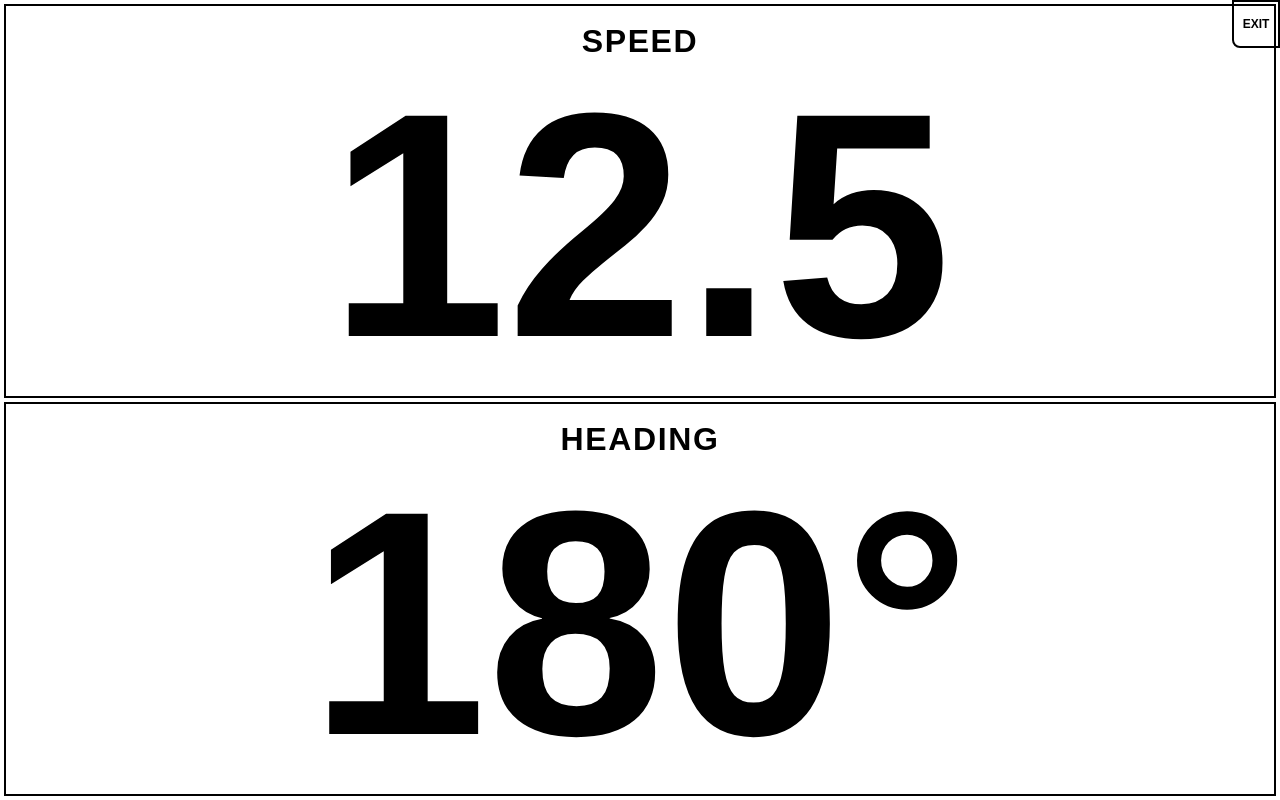
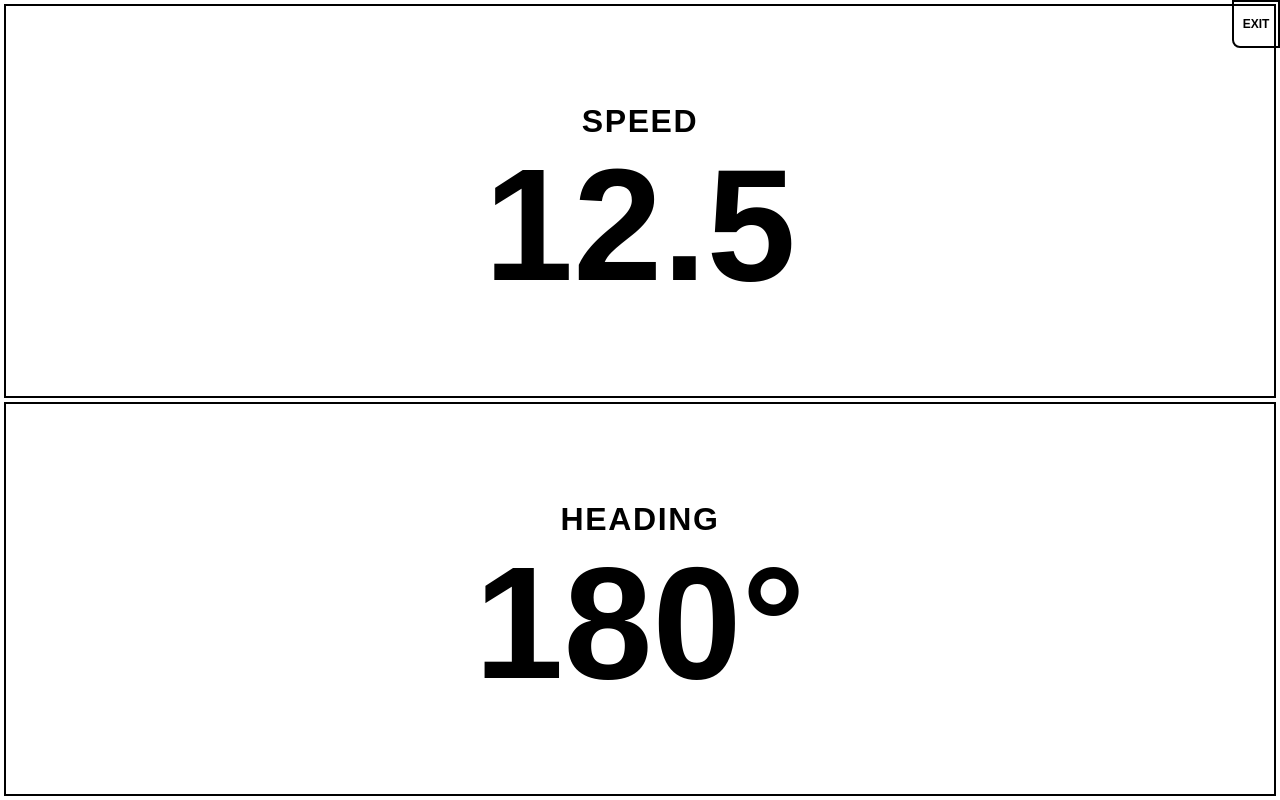
Before and after one commit to Albos02/winspeed-2, a React (Vite) app: page / in a window 1280 px wide. Both pictures are taken after a click on the button "START". Built offline with nearby package versions, Linux system fonts and the light colour scheme.

Commit message:
Increase data font sizes per layout

```diff
--- a/src/App.tsx
+++ b/src/App.tsx
@@ -43,7 +43,7 @@ export default function App() {
       {data.map(([label, value], i) => (
         <div key={i} className="flex flex-col items-center justify-center h-full w-full border-2 border-current p-1 overflow-hidden">
           <span className="text-[clamp(1rem,5vw,2rem)] font-bold uppercase tracking-wider">{label}</span>
-          <span className="text-[clamp(2rem,25vw,50vh)] font-black leading-none">{value}</span>
+          <span className={`font-black leading-none ${layout === '2s' ? 'text-[10rem]' : layout === '4s' ? 'text-[8rem]' : layout === '6s' ? 'text-[6rem]' : 'text-[5rem]'}`}>{value}</span>
         </div>
       ))}
       <button className="absolute top-0 right-0 w-12 h-12 border-2 border-current rounded-bl-lg font-bold text-xs" onClick={() => setRecording(false)}>
```
